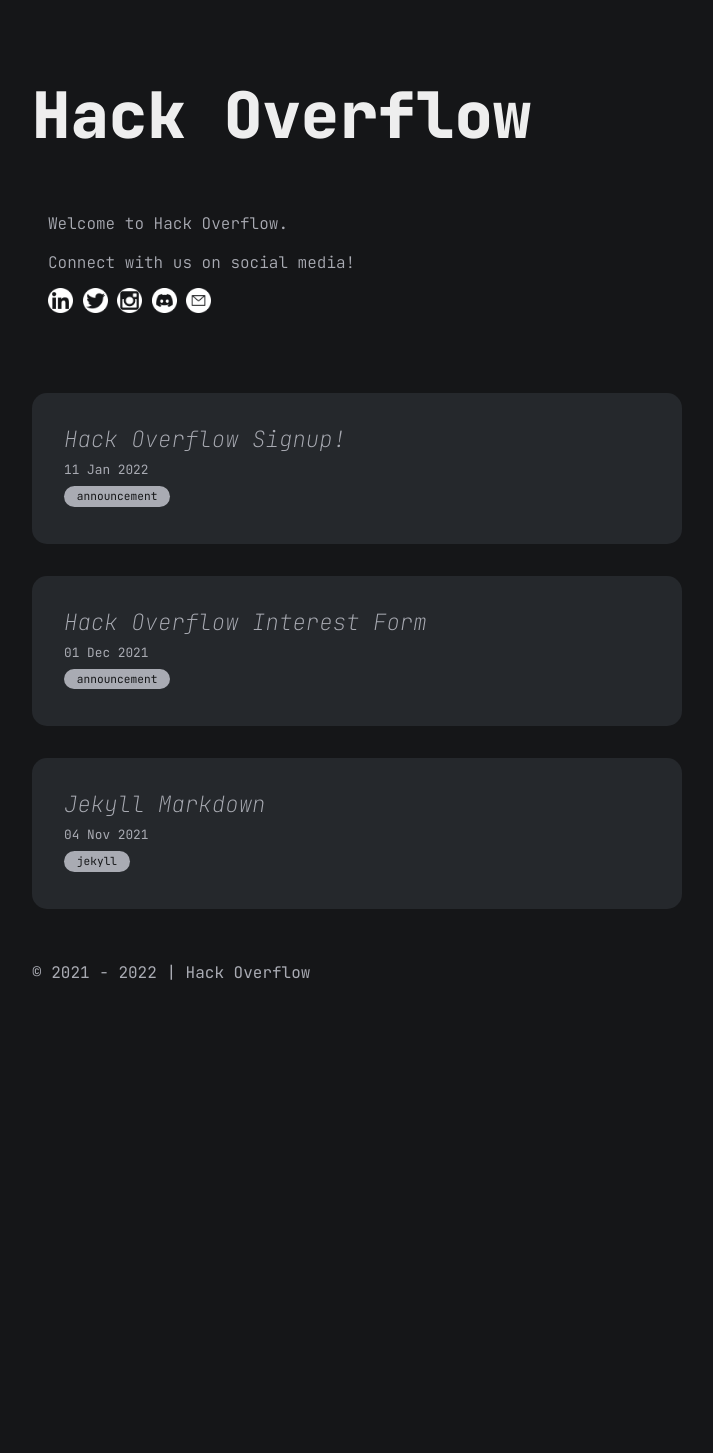
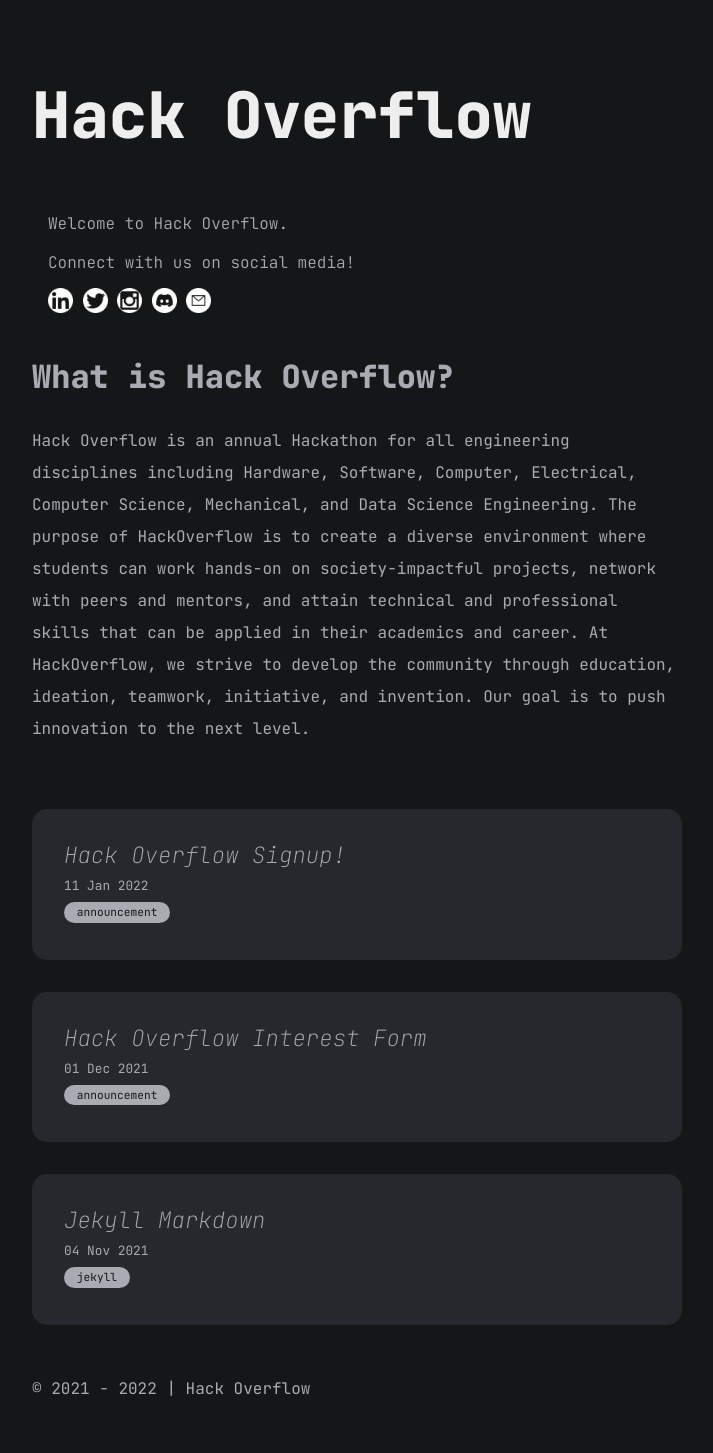
Before and after one commit to J-Souffle/T4GWebsite, a Jekyll site: the page built from index.md, in a window 1280 px wide. Shown: the whole page, without its empty margins (283-996 px from the left). Built offline with Jekyll 4.4.1, drawn with Linux system fonts in a browser that asks for light colours; before the commit the page ends 1037 px from its top, so only the background shows below that.

Commit message:
about section

```diff
--- /dev/null
+++ b/_includes/about.html
@@ -0,0 +1,11 @@
+<p><br></p>
+<h1 id="what-is-hack-overflow-">What is Hack Overflow?</h1><br>
+<p>Hack Overflow is an annual Hackathon for all engineering disciplines
+  including Hardware, Software, Computer, Electrical, Computer Science,
+  Mechanical, and Data Science Engineering. The purpose of HackOverflow
+  is to create a diverse environment where students can work hands-on on
+  society-impactful projects, network with peers and mentors, and attain
+  technical and professional skills that can be applied in their
+  academics and career. At HackOverflow, we strive to develop the
+  community through education, ideation, teamwork, initiative, and
+  invention. Our goal is to push innovation to the next level.</p>
--- a/_layouts/blog.html
+++ b/_layouts/blog.html
@@ -4,6 +4,7 @@
   <body>
     <main>
       {% include header.html %} {% include bio.html %}
+      {% include about.html %}
       <section class="articles">
         {% for post in site.posts %}
         <article class="article">
```
Also changed, not shown: _includes/about.md (added, +5 -0 lines).
